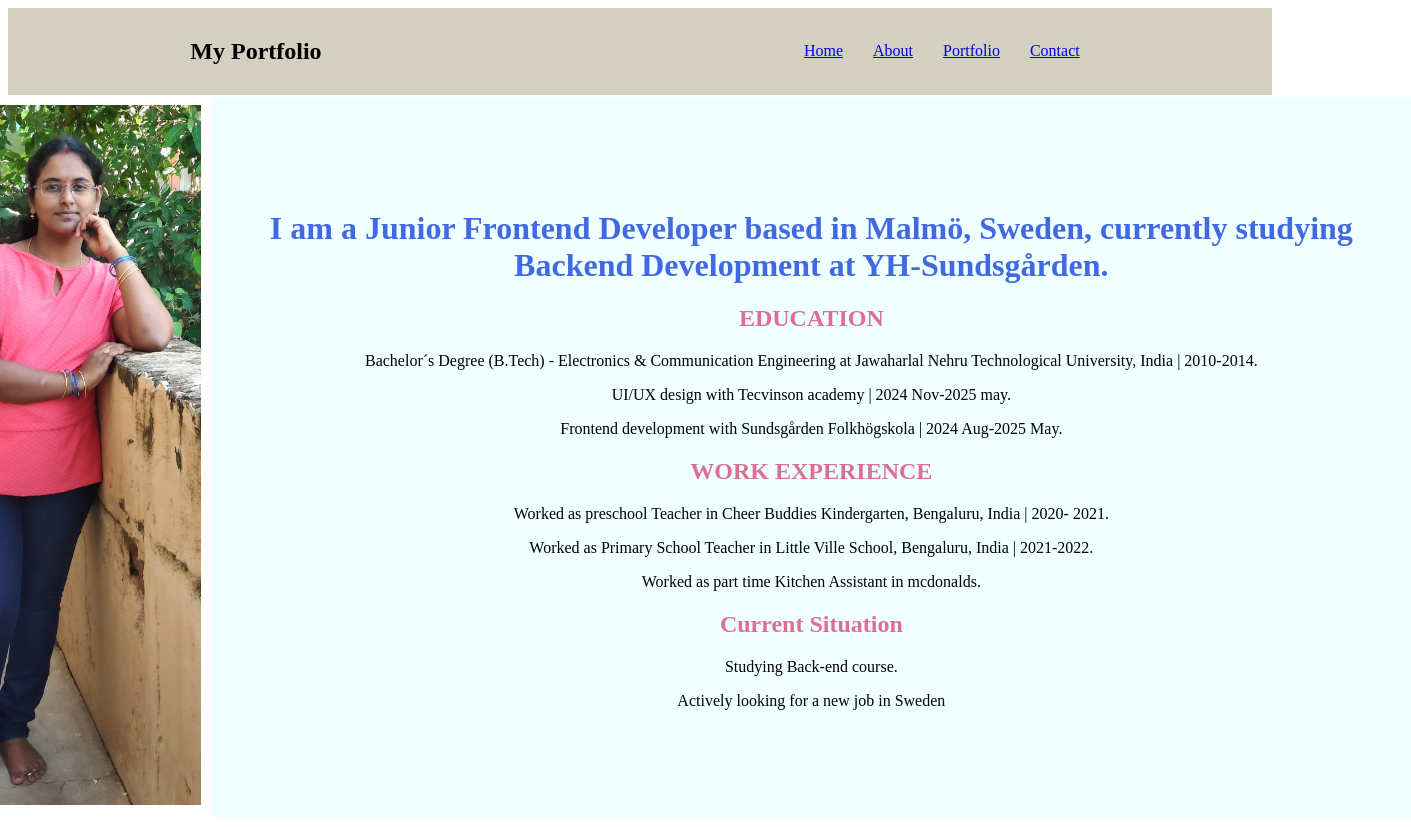
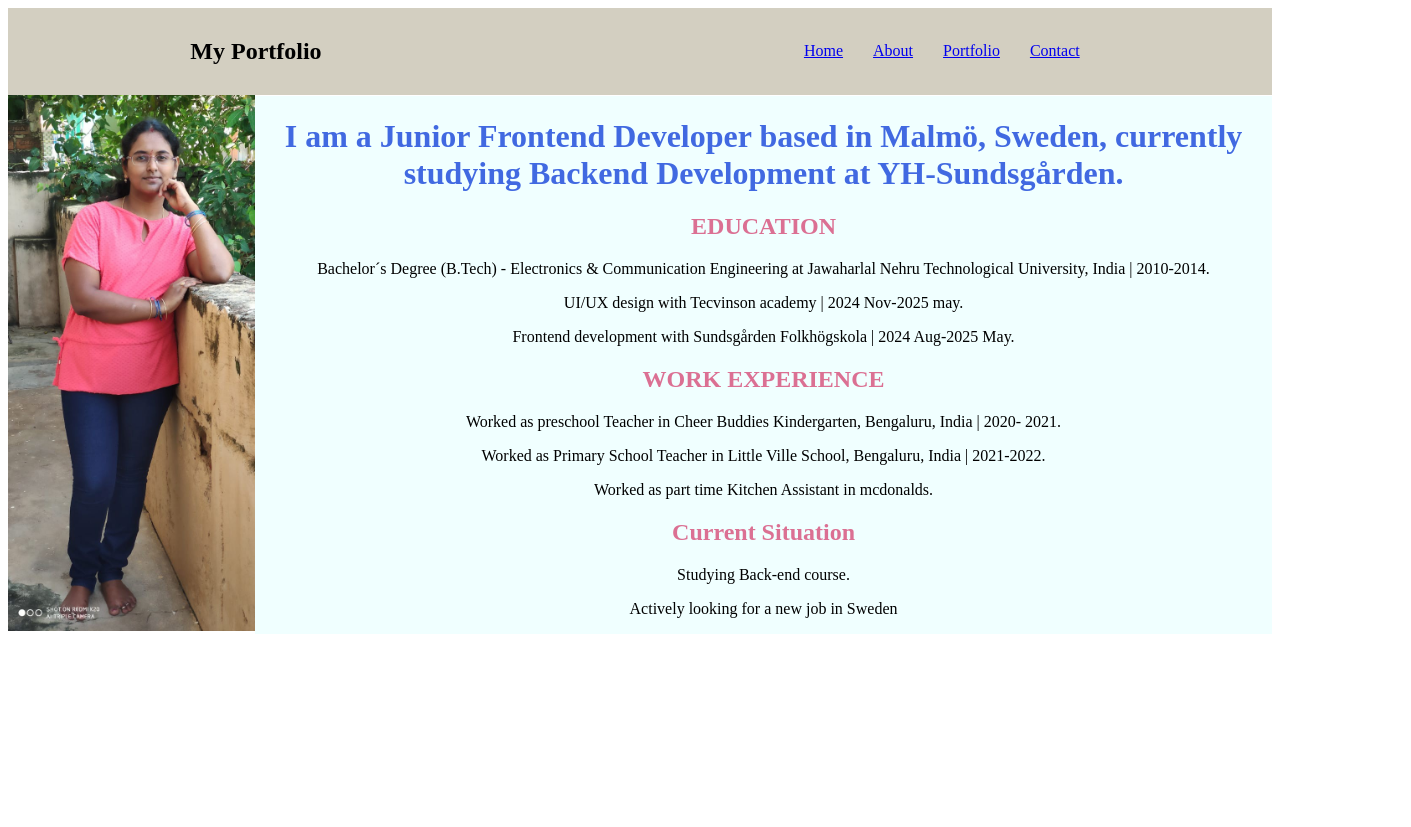
Before and after one commit to aripineninavya-rgb/React-project-portfolio, a React (Vite) app: page /about in a window 1280 px wide. Shown: the whole page, 1411 px wide, since content can reach past the window. After the commit the page ends 800 px from the top, so only its background shows below. Built offline with nearby package versions, Linux system fonts and the light colour scheme.

Commit message:
adjusted css

```diff
--- a/src/Pages/contact.jsx
+++ b/src/Pages/contact.jsx
@@ -1,6 +1,6 @@
 function contact () {
     return(
-        <div className="Pages">
+        <div className="Pages contact">
             <h1 className="main-heading">Contact</h1>
             <h3 className="sub-headind">Navyasri Aripineni</h3>
             <h4>aripineninavya@gmail.com</h4>
--- a/src/index.css
+++ b/src/index.css
@@ -3,12 +3,11 @@
    justify-items: center;
    align-content: center;
    background-color: azure;
-   height: 90vh;
+
 }
 
 .main-heading{
     color: royalblue;
-    width: 1200px;
    text-align: center;
 }
 
@@ -21,9 +20,13 @@
     align-items: center;
 }
 .imgabout{
-    padding: 10px;
-    height: 700px;
+
+    height: 536px;
 }
 .imghome{
     width: 100%;
 }
+
+.contact{
+    height: 83vh ;
+}
```
